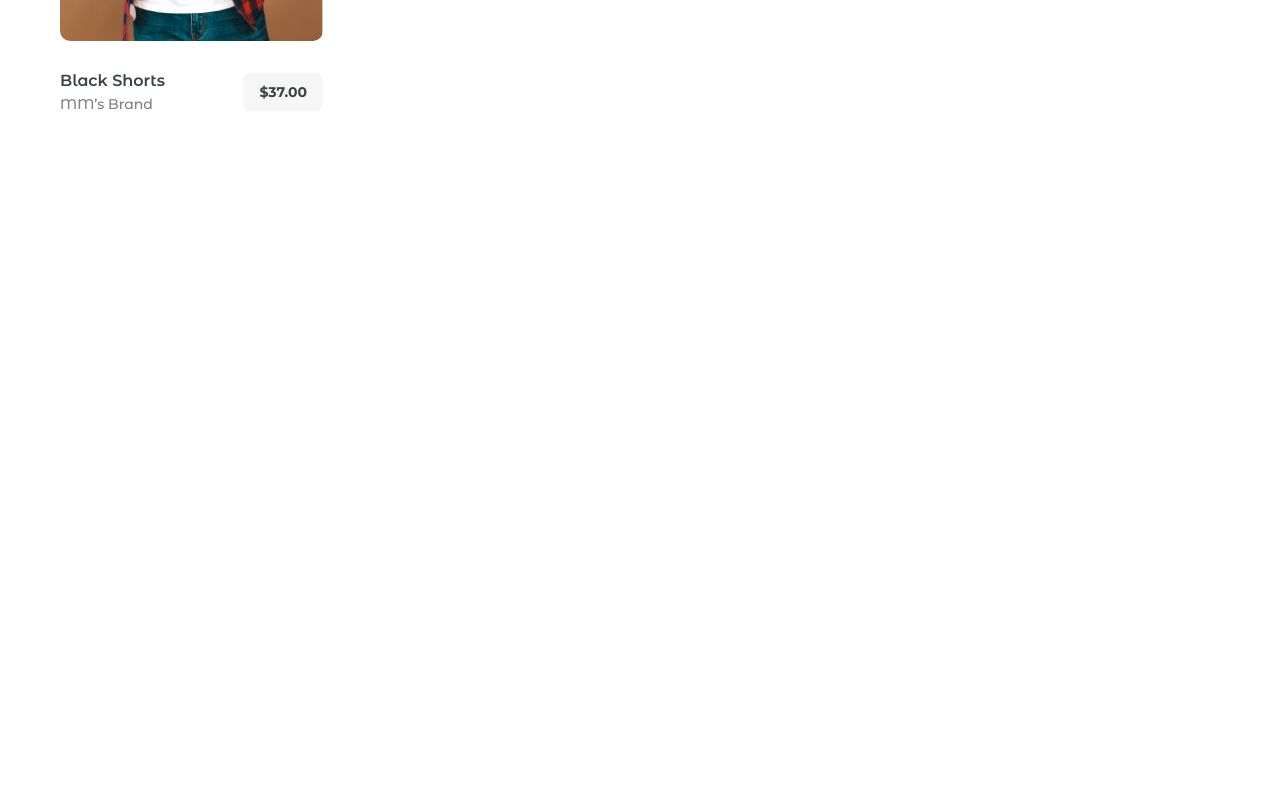
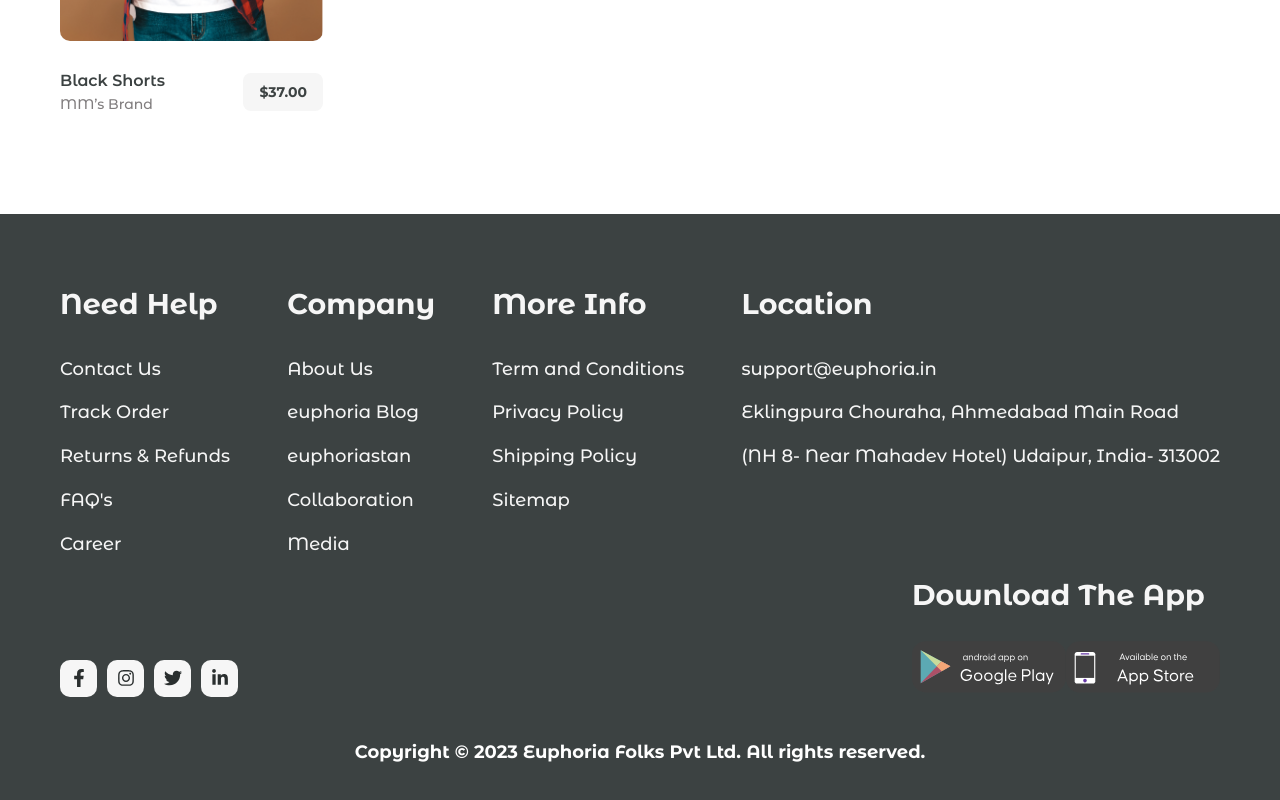
Before and after one commit to Phantather/euphoria, a React (Create React App) app: page / in a window 1280 px wide. Shown: the part 6014-6814 px from the top of the page. Before the commit the page ends 6228 px from the top, so only its background shows below. Built offline with nearby package versions, Linux system fonts and the light colour scheme.

Commit message:
add: end main page

```diff
--- a/src/components/Layout/Footer/Footer.jsx
+++ b/src/components/Layout/Footer/Footer.jsx
@@ -1,9 +1,132 @@
 import React from 'react';
-
+import { FaFacebookF } from "react-icons/fa";
+import { FaInstagram } from "react-icons/fa";
+import { FaTwitter } from "react-icons/fa";
+import { FaLinkedinIn } from "react-icons/fa";
+import s from '../../../assets/s.svg'
+import a from '../../../assets/a.svg'
 const Footer = () => {
     return (
-        <footer>
-
+        <footer className="footer">
+            <div className="container">
+                <div className="footer__content">
+                    <nav className="footer__nav">
+                        <ul className="footer__list">
+                            <li className="footer__item">
+                                <h2 className="footer__title">
+                                    Need Help
+                                </h2>
+                                <div className="footer__links">
+                                    <a href="#" className="footer__link">
+                                        Contact Us
+                                    </a>
+                                    <a href="#" className="footer__link">
+                                        Track Order
+                                    </a>
+                                    <a href="#" className="footer__link">
+                                        Returns & Refunds
+                                    </a>
+                                    <a href="#" className="footer__link">
+                                        FAQ's
+                                    </a>
+                                    <a href="#" className="footer__link">
+                                        Career
+                                    </a>
+                                </div>
+                            </li>
+                            <li className="footer__item">
+                                <h2 className="footer__title">
+                                    Company
+                                </h2>
+                                <div className="footer__links">
+                                    <a href="#" className="footer__link">
+                                        About Us
+                                    </a>
+                                    <a href="#" className="footer__link">
+                                        euphoria Blog
+                                    </a>
+                                    <a href="#" className="footer__link">
+                                        euphoriastan
+                                    </a>
+                                    <a href="#" className="footer__link">
+                                        Collaboration
+                                    </a>
+                                    <a href="#" className="footer__link">
+                                        Media
+                                    </a>
+                                </div>
+                            </li>
+                            <li className="footer__item">
+                                <h2 className="footer__title">
+                                    More Info
+                                </h2>
+                                <div className="footer__links">
+                                    <a href="#" className="footer__link">
+                                        Term and Conditions
+                                    </a>
+                                    <a href="#" className="footer__link">
+                                        Privacy Policy
+                                    </a>
+                                    <a href="#" className="footer__link">
+                                        Shipping Policy
+                                    </a>
+                                    <a href="#" className="footer__link">
+                                        Sitemap
+                                    </a>
+                                </div>
+                            </li>
+                            <li className="footer__item">
+                                <h2 className="footer__title">
+                                    Location
+                                </h2>
+                                <div className="footer__links">
+                                    <a href="#" className="footer__link">
+                                        support@euphoria.in
+                                    </a>
+                                    <a href="#" className="footer__link">
+                                        Eklingpura Chouraha, Ahmedabad Main Road
+                                    </a>
+                                    <a href="#" className="footer__link">
+                                        (NH 8- Near Mahadev Hotel) Udaipur, India- 313002
+                                    </a>
+                                </div>
+                            </li>
+                        </ul>
+                        <div className="footer__social">
+                           <div className="footer__social-icons">
+                               <a href="#" className="footer__social-link">
+                                   <FaFacebookF />
+                               </a>
+                               <a href="#" className="footer__social-link">
+                                   <FaInstagram />
+                               </a>
+                               <a href="#" className="footer__social-link">
+                                   <FaTwitter />
+                               </a>
+                               <a href="#" className="footer__social-link">
+                                   <FaLinkedinIn />
+                               </a>
+                           </div>
+                            <div className="footer__social-download">
+                                <h3 className="footer__title">
+                                    Download The App
+                                </h3>
+                                <div className="footer__social-app">
+                                    <a href="">
+                                        <img src={s} alt=""/>
+                                    </a>
+                                    <a href="">
+                                        <img src={a} alt=""/>
+                                    </a>
+                                </div>
+                            </div>
+                        </div>
+                    </nav>
+                    <p className="footer__exp">
+                        Copyright © 2023 Euphoria Folks Pvt Ltd. All rights reserved.
+                    </p>
+                </div>
+            </div>
         </footer>
     );
 };
--- /dev/null
+++ b/src/styles/footer.scss
@@ -0,0 +1,55 @@
+.footer {
+  background: #3C4242;
+  padding: 59px 0;
+  &__list {
+    display: flex;
+    justify-content: space-between;
+    column-gap: 40px;
+  }
+  &__title {
+    color: #F6F6F6;
+    font-size: 28.579px;
+    font-weight: 700;
+    line-height: 216.9%; /* 61.988px */
+    margin-bottom: 15px;
+  }
+  &__links {
+    display: flex;
+    flex-direction: column;
+    row-gap: 5px;
+  }
+  &__link {
+    color: #F6F6F6;
+    font-size: 18px;
+    font-weight: 500;
+    line-height: 216.9%; /* 39.042px */
+  }
+  &__social {
+    display: flex;
+    justify-content: space-between;
+    align-items: flex-end;
+    &-icons {
+      display: flex;
+      column-gap: 10px;
+    }
+    &-link {
+      width: 37.024px;
+      height: 37.024px;
+      background: #F6F6F6;
+      border-radius: 10px;
+      display: flex;
+      justify-content: center;
+      align-items: center;
+      font-size: 18px;
+      color: #2A2F2F;
+    }
+  }
+  &__exp {
+    color: #FFF;
+    font-size: 18px;
+    font-weight: 700;
+    line-height: 200%; /* 36px */
+    text-align: center;
+    margin-top: 37px;
+  }
+}
--- a/src/styles/style.scss
+++ b/src/styles/style.scss
@@ -47,3 +47,4 @@
 @import "brands";
 @import "card";
 @import "limelight";
+@import "footer";
```
Also changed, not shown: src/assets/a.svg (added), src/assets/s.svg (added).
